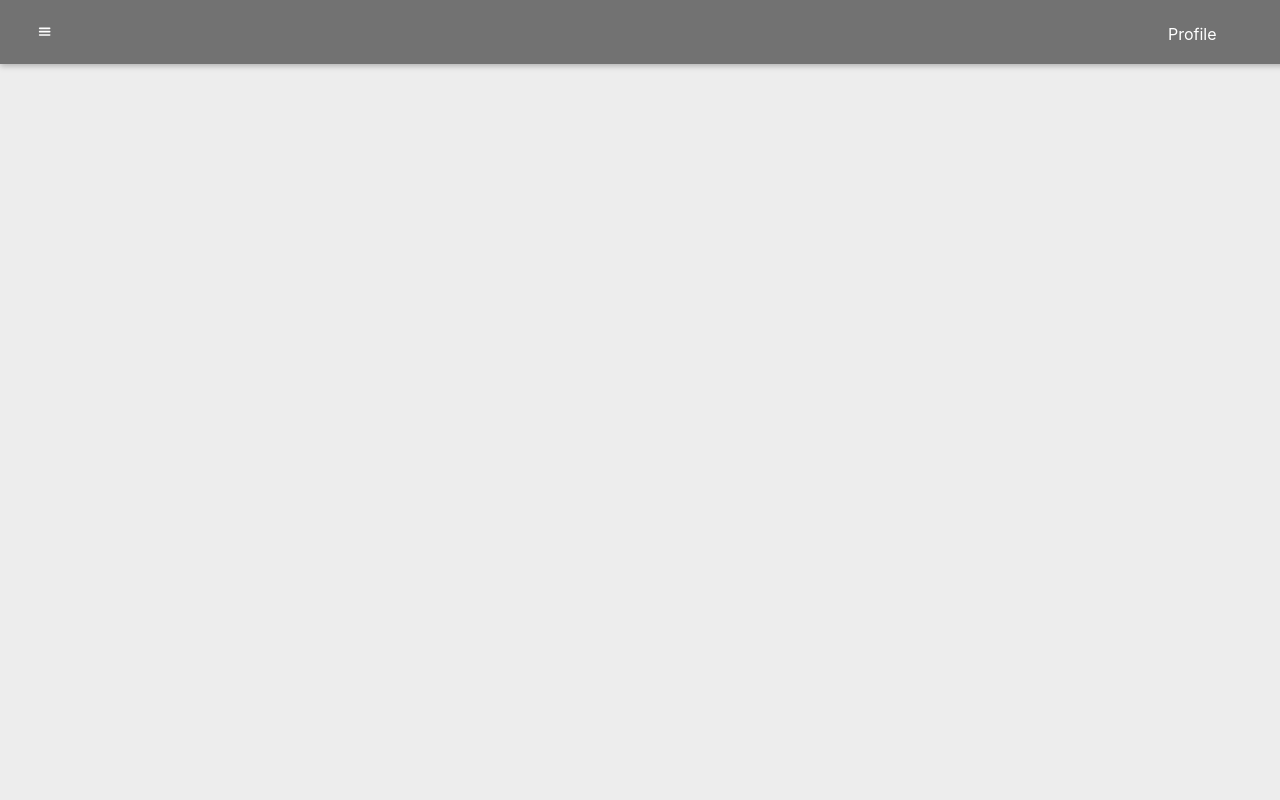
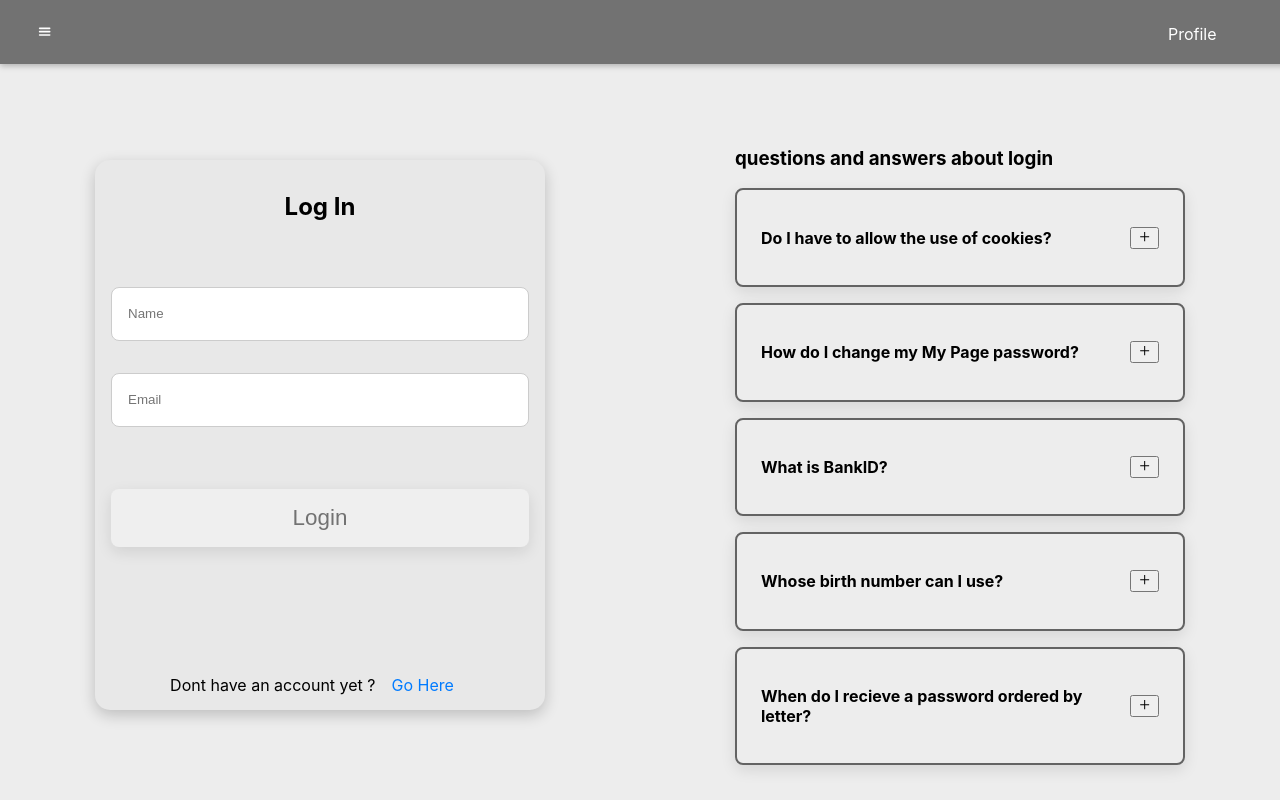
Before and after one commit to dornescum/adminPannel, a React (Create React App) app: page / in a window 1280 px wide. Built offline with nearby package versions, Linux system fonts and the light colour scheme.

Commit message:
questions

```diff
--- a/src/App.js
+++ b/src/App.js
@@ -77,9 +77,9 @@
 					<Auth/>
 				</Route>
 				{/*<Redirect to="/" exact />*/}
-				<Route path="/profile" exact>
-					<Profile/>
-				</Route>
+				{/*<Route path="/profile" exact>*/}
+				{/*	<Profile/>*/}
+				{/*</Route>*/}
 				{/*<Redirect to="/" exact />*/}
 			</Switch>
 		);
@@ -94,8 +94,8 @@
 				<MainNavigation/>
 				<GlobalStyle />
 				<main>
-					{/*{isLoggedIn ? routes : <Auth/>}*/}
-					{routes}
+					{isLoggedIn ? routes : <Auth/>}
+					{/*{routes}*/}
 				</main>
 				{/*</ThemeP>*/}
 			</Router>
--- a/src/components/Auth/Auth.js
+++ b/src/components/Auth/Auth.js
@@ -2,6 +2,7 @@
 import {LogginContext} from "../../context/LogginContext";
 import styled, {css} from 'styled-components';
 import {NavLink} from "react-router-dom";
+import Questions from "./Questions/Questions";
 
 
 const Auth = () => {
@@ -44,7 +45,7 @@
 					</p>
 				</Account>
 			</ContainerLogin>
-
+			<Questions />
 		</Wrapper>
 	);
 };
@@ -52,11 +53,16 @@
 export default Auth;
 const Wrapper = styled.article`
   display: flex;
-  justify-content: center;
+  justify-content: space-around;
   align-content: center;
   margin: 1rem 0 0 0;
   background: var(--background);
-  height: 100vh;
+  //height: 100vh;
+  @media (max-width: 768px){
+	flex-direction: column;
+    justify-content: center;
+	align-items: center;
+  }
 `;
 const ContainerLogin = styled.div`
   display: flex;
--- /dev/null
+++ b/src/components/Auth/Questions/Questions.js
@@ -0,0 +1,32 @@
+import React, {useState} from 'react';
+import data from '../Questions/data-questions';
+import SingleQuestion from '../Questions/SingleQuestion'
+import styled from "styled-components";
+
+const Questions = () => {
+	const [questions, setQuestions] = useState(data);
+	console.log(questions);
+	return (
+
+			<QuestionContainer>
+				<h3>questions and answers about login</h3>
+				<section className='info'>
+					{questions.map((item) => {
+						return (
+							// {...item} !!!
+							<SingleQuestion key={item.id} {...item}></SingleQuestion>
+						);
+					})}
+				</section>
+			</QuestionContainer>
+
+	);
+};
+
+export default Questions;
+
+const QuestionContainer = styled.div`
+  margin: 4rem 0 0 0;
+  background: var(--background);
+  width: 450px;
+`
--- /dev/null
+++ b/src/components/Auth/Questions/SingleQuestion.js
@@ -0,0 +1,42 @@
+import React, {useState} from 'react';
+import { AiOutlineMinus, AiOutlinePlus } from 'react-icons/ai';
+import styled from "styled-components";
+import Questions from "./Questions";
+
+const SingleQuestion = ({title, info}) => {
+	const [showInfo, setShowInfo] = useState(false);
+	return (
+		<Question>
+			<Header>
+				<h4>{title}</h4>
+				<button className='btn' onClick={() => setShowInfo(!showInfo)}>
+					{showInfo ? <AiOutlineMinus /> : <AiOutlinePlus />}
+				</button>
+			</Header>
+			{showInfo && <Response>{info}</Response>}
+		</Question>
+	);
+};
+
+export default SingleQuestion;
+
+const Question = styled.article`
+
+    padding: 1rem 1.5rem;
+    border: 2px solid var(--grey);
+    margin-bottom: 1rem;
+    border-radius: var(--radius);
+    box-shadow: var(--light-shadow);
+
+`
+const Response = styled.p`
+  color: var(--dark-color);
+  margin-bottom: 0;
+  margin-top: 0.5rem;
+  width: 350px;
+`
+const Header = styled.header`
+  display: flex;
+  justify-content: space-between;
+  align-items: center;
+`
--- /dev/null
+++ b/src/components/Auth/Questions/data-questions.js
@@ -0,0 +1,33 @@
+const questions = [
+	{
+		id: 1,
+		title: 'Do I have to allow the use of cookies?',
+		info:
+			'Unicorn vinyl poutine brooklyn, next level direct trade iceland. Shaman copper mug church-key coloring book, whatever poutine normcore fixie cred kickstarter post-ironic street art.',
+	},
+	{
+		id: 2,
+		title: 'How do I change my My Page password?',
+		info:
+			'Coloring book forage photo booth gentrify lumbersexual. Migas chillwave poutine synth shoreditch, enamel pin thundercats fashion axe roof party polaroid chartreuse.',
+	},
+	{
+		id: 3,
+		title: 'What is BankID?',
+		info:
+			'Enamel pin fam sustainable woke whatever venmo. Authentic asymmetrical put a bird on it, lumbersexual activated charcoal kinfolk banjo cred pickled sartorial.',
+	},
+	{
+		id: 4,
+		title: 'Whose birth number can I use?',
+		info:
+			'Edison bulb direct trade gentrify beard lo-fi seitan sustainable roof party franzen occupy squid. Knausgaard cronut succulents, scenester readymade shabby chic lyft. Copper mug meh vegan gentrify.',
+	},
+	{
+		id: 5,
+		title: 'When do I recieve a password ordered by letter?',
+		info:
+			'Locavore franzen fashion axe live-edge neutra irony synth af tilde shabby chic man braid chillwave waistcoat copper mug messenger bag. Banjo snackwave blog, microdosing thundercats migas vaporware viral lo-fi seitan ',
+	},
+]
+export default questions;
--- a/src/components/UIElements/GlobalStyle.js
+++ b/src/components/UIElements/GlobalStyle.js
@@ -26,6 +26,8 @@
   :root {
     --light-color: #ffffff;
     --dark-color: #727272;
+    --grey: #636363 ;
+
     --background: #ededed;
     --blue:#007bff;
 
```
